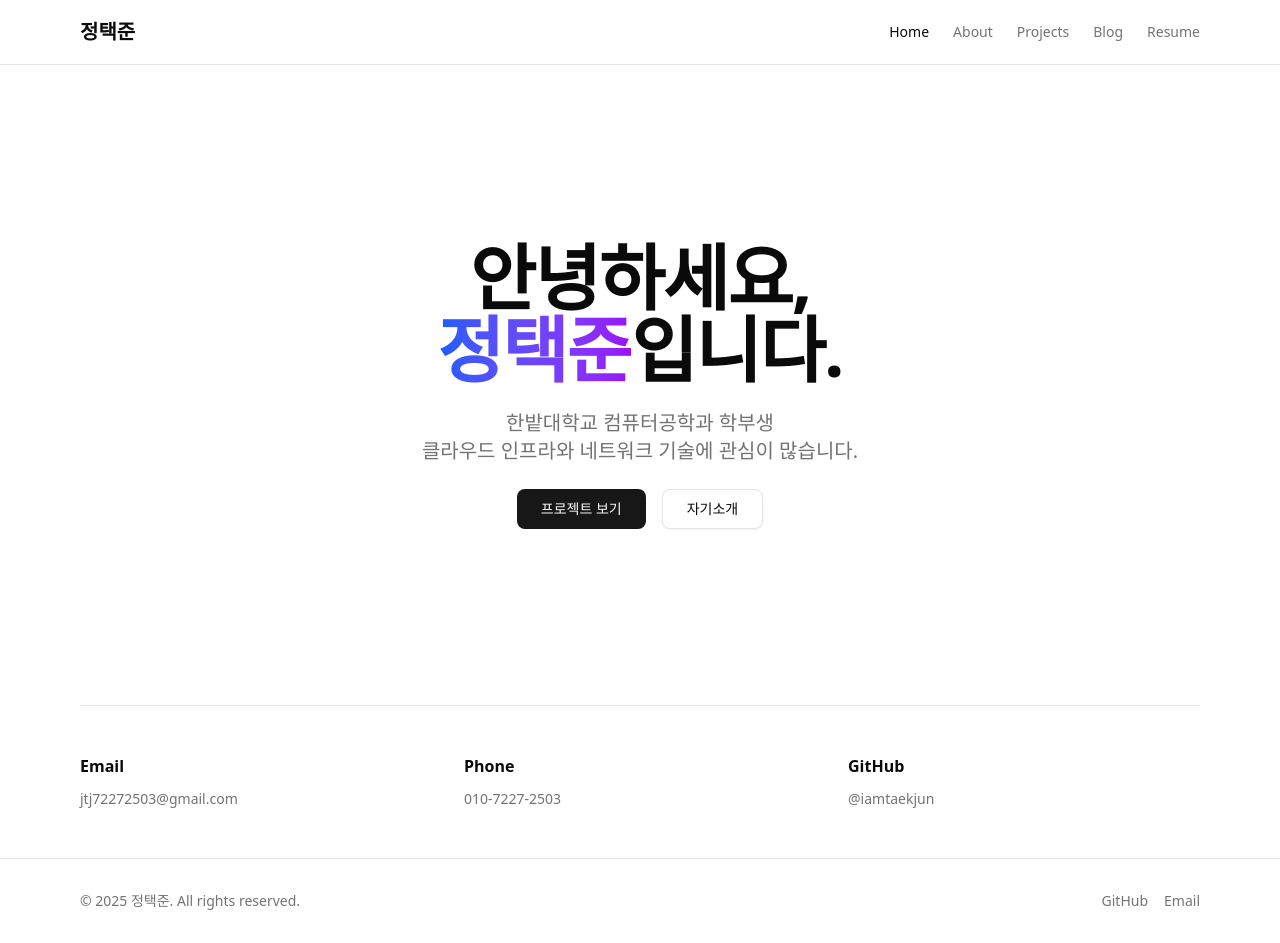
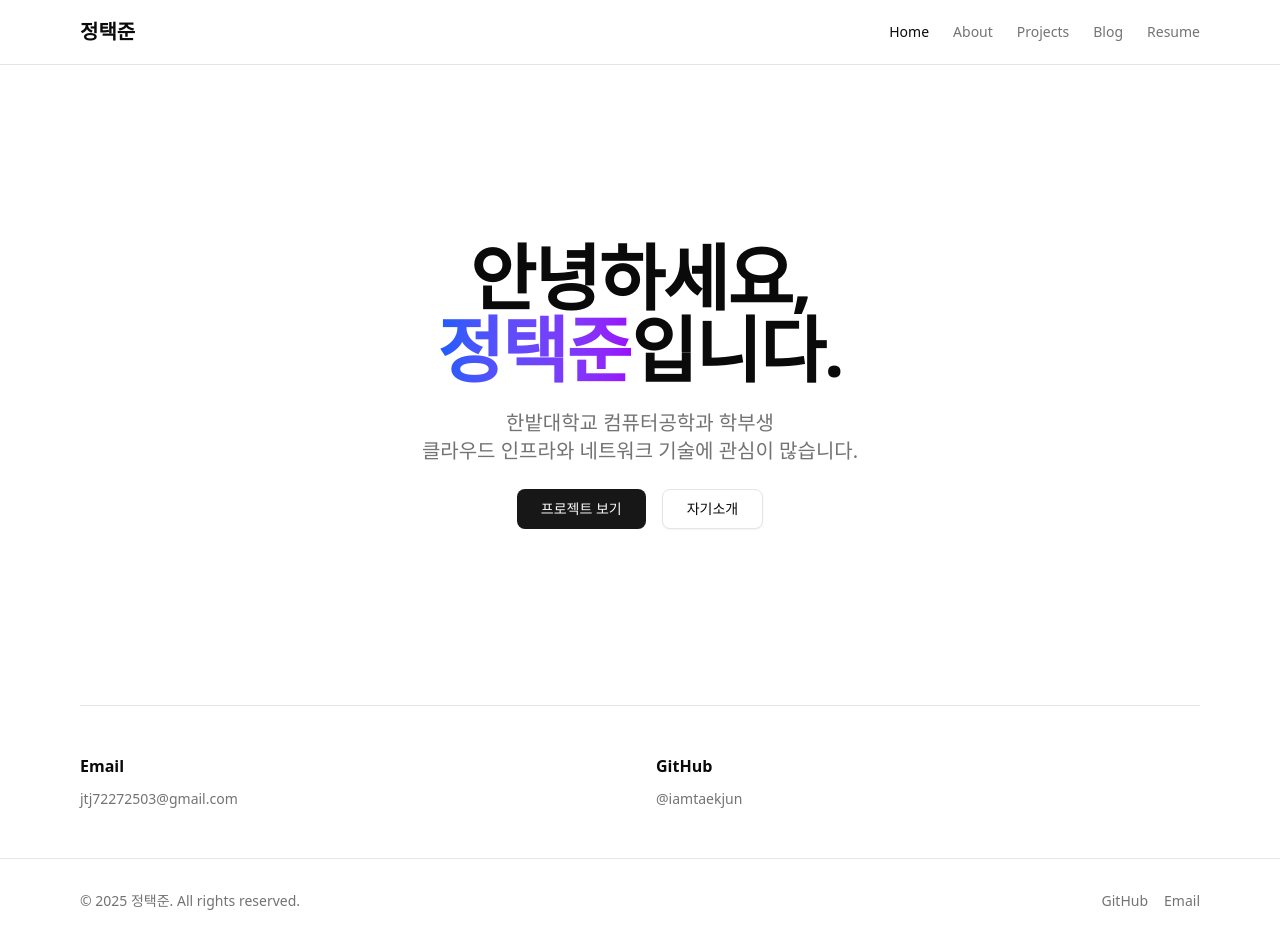
Before and after one commit to nangman-infra/taekjun-home, a Next.js app in the folder frontend/: page / in a window 1280 px wide. Built offline with nearby package versions, Linux system fonts and the light colour scheme.

Commit message:
chore: 전화번호 정보 삭제
- 홈페이지와 이력서 페이지에서 전화번호 섹션 제거
- 연락처 섹션 레이아웃 조정

```diff
--- a/frontend/app/page.tsx
+++ b/frontend/app/page.tsx
@@ -33,7 +33,7 @@ export default function Home() {
 
       {/* Quick Contact */}
       <section className="border-t py-12">
-        <div className="grid gap-8 sm:grid-cols-2 md:grid-cols-3">
+        <div className="grid gap-8 sm:grid-cols-2">
           <div className="space-y-2">
             <h3 className="font-semibold">Email</h3>
             <a
@@ -41,15 +41,6 @@ export default function Home() {
               className="text-sm text-muted-foreground hover:text-foreground"
             >
               jtj72272503@gmail.com
-            </a>
-          </div>
-          <div className="space-y-2">
-            <h3 className="font-semibold">Phone</h3>
-            <a
-              href="tel:010-7227-2503"
-              className="text-sm text-muted-foreground hover:text-foreground"
-            >
-              010-7227-2503
             </a>
           </div>
           <div className="space-y-2">
--- a/frontend/app/resume/page.tsx
+++ b/frontend/app/resume/page.tsx
@@ -107,15 +107,6 @@ export default function ResumePage() {
                 </a>
               </div>
               <div>
-                <h3 className="mb-1 font-semibold">Phone</h3>
-                <a
-                  href="tel:010-7227-2503"
-                  className="text-primary hover:underline"
-                >
-                  010-7227-2503
-                </a>
-              </div>
-              <div>
                 <h3 className="mb-1 font-semibold">GitHub</h3>
                 <a
                   href="https://github.com/iamtaekjun"
```
